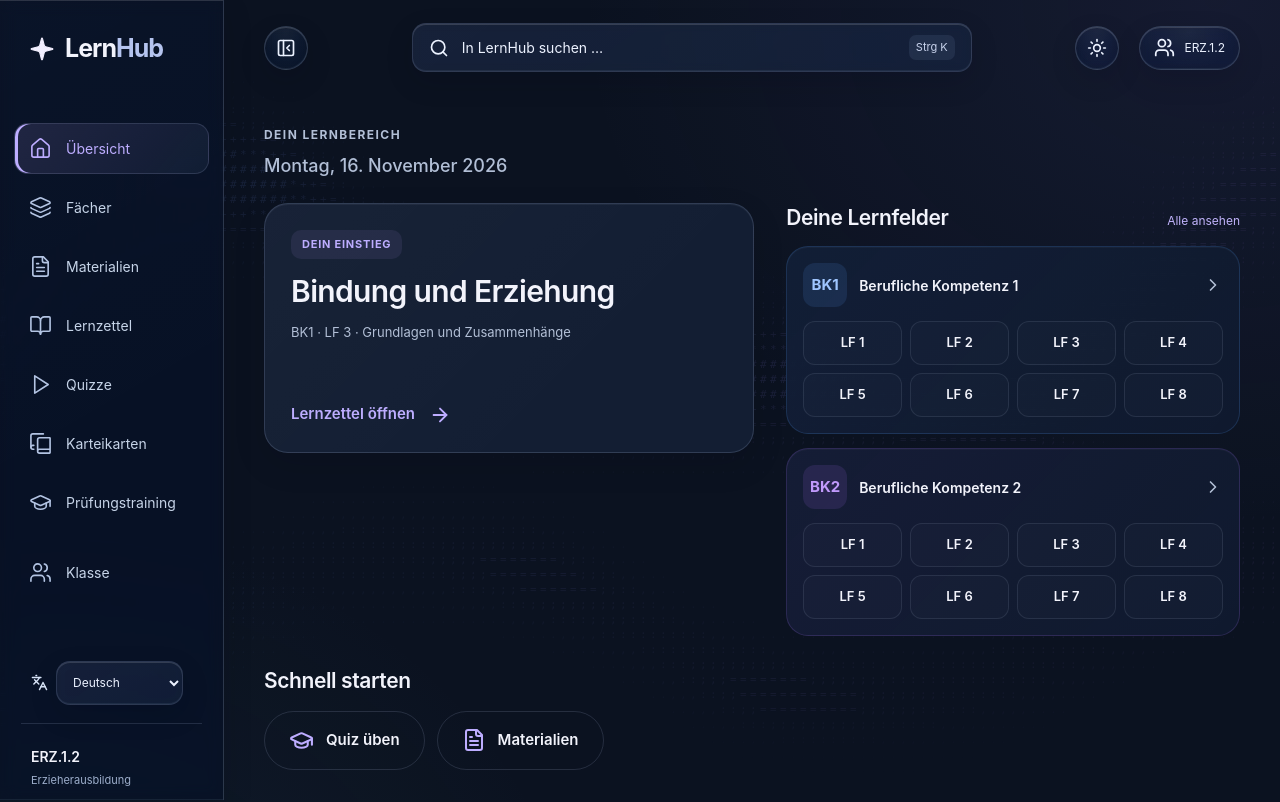
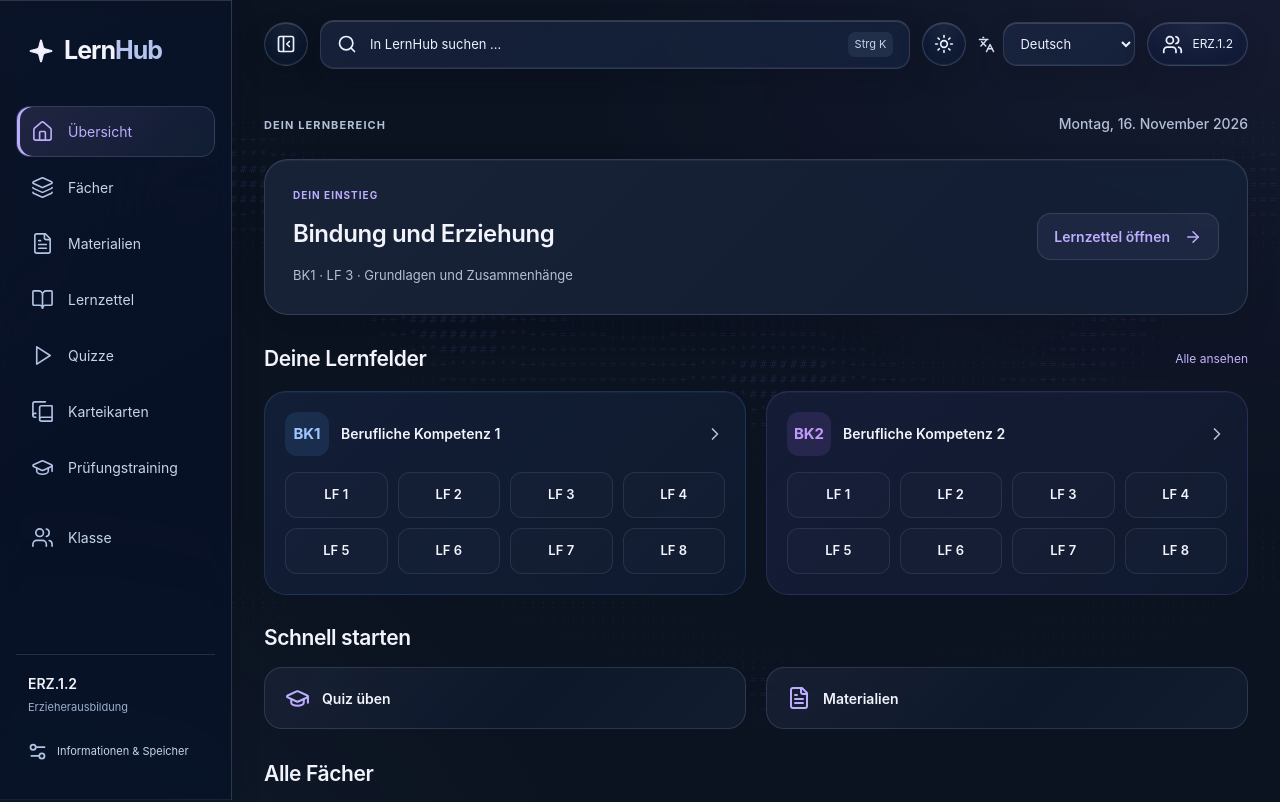
Before and after one commit to jonas101201/-jonas101201.github.io.-, a React (Vite) app: page /#/ in a window 1280 px wide. Shown: the top 802 px of the page. Built offline with nearby package versions, Linux system fonts and the light colour scheme; no server answers.

Commit message:
Align desktop layout and reorganize the home screen

```diff
--- a/src/app/main.tsx
+++ b/src/app/main.tsx
@@ -16,6 +16,7 @@ import '../styles/dock-liquid.css';
 import '../styles/site-design.css';
 import '../styles/mobile-design.css';
 import '../styles/search-dialog.css';
+import '../styles/desktop-design.css';
 applyTheme(currentTheme());
 class ErrorBoundary extends Component<{ children: ReactNode }, { failed: boolean }> {
   state = { failed: false };
--- a/src/layouts/AppLayout.tsx
+++ b/src/layouts/AppLayout.tsx
@@ -122,12 +122,12 @@ export function AppLayout() {
       <Link to="/" className="brand" aria-label="LernHub" onClick={() => setMenu(false)}><Sparkle size={26} fill="currentColor" strokeWidth={1}/>Lern<span>Hub</span></Link>
       <button className="icon-button mobile-close" aria-label={tr("Menü schließen")} onClick={() => { restoreFocus.current = true; setMenu(false); }}><X /></button>
       <nav className="main-nav" aria-label="LernHub">{links.map(({ to, label, icon: Icon }) => <NavLink key={to} to={to} aria-label={tr(label)} title={collapsed ? tr(label) : undefined} end={to === '/'} onClick={() => setMenu(false)} className={({ isActive }) => `nav-link ${isActive ? 'active' : ''} ${to === '/klasse' ? 'class-nav-link' : ''}`}><Icon size={23} strokeWidth={1.7}/><span>{tr(label)}</span></NavLink>)}</nav>
-      <div className="sidebar-bottom">{isHome && <div className="home-language-choice"><LanguageSwitcher/></div>}<div className="sidebar-class"><span>{classroom.name}</span><small>{tr(classroom.program)}</small></div><NavLink to="/ueber" aria-label={tr("Informationen & Speicher")} title={collapsed ? tr("Informationen & Speicher") : undefined} className="nav-link" onClick={() => setMenu(false)}><Settings2 size={21}/><span>{tr("Informationen & Speicher")}</span></NavLink></div>
+      <div className="sidebar-bottom"><div className="sidebar-class"><span>{classroom.name}</span><small>{tr(classroom.program)}</small></div><NavLink to="/ueber" aria-label={tr("Informationen & Speicher")} title={collapsed ? tr("Informationen & Speicher") : undefined} className="nav-link" onClick={() => setMenu(false)}><Settings2 size={21}/><span>{tr("Informationen & Speicher")}</span></NavLink></div>
     </aside>
     <div className="workspace" inert={menu}>
       <header className="topbar">{isHome && <Link className="home-mobile-brand" to="/" aria-label="LernHub"><Sparkle size={25} fill="currentColor" strokeWidth={1}/>Lern<span>Hub</span></Link>}<button className="icon-button desktop-sidebar-toggle" aria-controls="main-sidebar" aria-expanded={!collapsed} aria-label={tr(collapsed ? 'Seitenleiste ausklappen' : 'Seitenleiste einklappen')} onClick={() => changeWithMotion(() => setCollapsed(value => !value))}>{collapsed ? <PanelLeftOpen size={20}/> : <PanelLeftClose size={20}/>}</button>{learning && <button className="button secondary focus-toggle" aria-pressed={focusMode} onClick={() => { setMenu(false); changeWithMotion(() => setFocusOverride({ path: location.pathname, value: !focusMode })); }}>{focusMode ? <Minimize size={18}/> : <Maximize size={18}/>}<span>{tr(focusMode ? 'Fokusmodus verlassen' : 'Fokusmodus aktivieren')}</span></button>}<button ref={trigger} className="icon-button mobile-menu" aria-label={tr("Menü öffnen")} aria-expanded={menu} aria-controls="main-sidebar" onClick={event => { menuTrigger.current = event.currentTarget; setMenu(true); }}><Menu /></button><Link to="/" className="mobile-brand">Lern<span>Hub</span></Link>
         <button className="global-search command-trigger" aria-label={tr('In LernHub suchen …')} aria-haspopup="dialog" onClick={() => setPalette(true)}><Search size={20}/><span>{tr('In LernHub suchen …')}</span><kbd>{typeof navigator !== 'undefined' && /Mac|iPhone|iPad/.test(navigator.platform) ? '⌘ K' : tr('Strg K')}</kbd></button>
-        <button className="icon-button background-motion-toggle" aria-pressed={backgroundPaused} aria-label={tr(backgroundPaused ? 'Hintergrundanimation fortsetzen' : 'Hintergrundanimation pausieren')} title={tr(backgroundPaused ? 'Hintergrundanimation fortsetzen' : 'Hintergrundanimation pausieren')} onClick={() => changeWithMotion(() => setBackgroundPaused(value => !value))}><span className="motion-icon">{backgroundPaused ? <Play size={18}/> : <Pause size={18}/>}</span></button><ThemeToggle/>{!isHome && <LanguageSwitcher/>}<Link to="/klasse" className="class-button" aria-label={tr("Klasse {0} \u00F6ffnen", [classroom.name])}><Users size={21}/><span>{classroom.name}</span></Link>
+        <button className="icon-button background-motion-toggle" aria-pressed={backgroundPaused} aria-label={tr(backgroundPaused ? 'Hintergrundanimation fortsetzen' : 'Hintergrundanimation pausieren')} title={tr(backgroundPaused ? 'Hintergrundanimation fortsetzen' : 'Hintergrundanimation pausieren')} onClick={() => changeWithMotion(() => setBackgroundPaused(value => !value))}><span className="motion-icon">{backgroundPaused ? <Play size={18}/> : <Pause size={18}/>}</span></button><ThemeToggle/><LanguageSwitcher/><Link to="/klasse" className="class-button" aria-label={tr("Klasse {0} \u00F6ffnen", [classroom.name])}><Users size={21}/><span>{classroom.name}</span></Link>
       </header>
       <main id="main-content" tabIndex={-1} ref={main} className="main-content">{(warning || activityWarning) && <div role="status" className="notice warning">{tr(warning || activityWarning || undefined)} <Link to="/ueber">{tr("Speicher verwalten")}</Link></div>}<Breadcrumbs/><div key={location.pathname} className="page-enter"><Outlet /></div></main>
       <footer className="page-footer"><span>{tr("LernHub \u00B7 ")}{classroom.name}</span><div className="footer-links"><Link to="/datenschutz">{tr("Datenschutz")}</Link><Link to="/ueber">{persistenceEnabled ? tr('Speicher verwalten') : tr('Speicherung aktivieren')}</Link><Link to="/ueber">{tr("Informationen & Speicher")}</Link></div></footer>
--- /dev/null
+++ b/src/styles/desktop-design.css
@@ -0,0 +1,91 @@
+/* One desktop frame: the navigation rail, header, content and footer share
+   dimensions. All mobile layouts and the floating dock keep their own rules. */
+@media screen and (min-width:821px) {
+  .app-shell { --desktop-rail: 232px; --desktop-gutter: 32px; --desktop-width: 1240px; }
+  .app-shell.sidebar-collapsed { --desktop-rail: 80px; }
+  .app-shell.focus-mode { --desktop-rail: 0px; }
+  .app-shell .sidebar { width: var(--desktop-rail); height: 100dvh; padding: 24px 16px 20px; }
+  .app-shell .workspace { width: calc(100% - var(--desktop-rail)); margin-left: var(--desktop-rail); min-height: 100dvh; display: flex; flex-direction: column; }
+  .app-shell.focus-mode .workspace { width: 100%; margin-left: 0; }
+  .app-shell .topbar,.app-shell .main-content,.app-shell .page-footer { width: 100%; max-width: var(--desktop-width); margin-inline: auto; padding-left: var(--desktop-gutter); padding-right: var(--desktop-gutter); }
+  .app-shell .topbar { min-height: 88px; padding-block: 20px; gap: 12px; flex-shrink: 0; }
+  .app-shell .main-content { padding-top: 24px; padding-bottom: 32px; min-height: 0; flex: 1; }
+  .app-shell .page-footer { padding-top: 20px; padding-bottom: 24px; margin-top: 0; border-top: 1px solid var(--color-border); flex-wrap: wrap; font-size: 12px; }
+  .app-shell .topbar .command-trigger { flex: 1; min-width: 44px; width: auto; max-width: 600px; margin: 0 auto 0 0; min-height: 46px; }
+  .app-shell .topbar .command-trigger span { text-align: left; font-size: 13px; }
+  .app-shell .topbar .class-button { flex-shrink: 0; min-height: 44px; }
+  .app-shell .topbar .language-switcher { flex-shrink: 0; min-width: 0; gap: 8px; }
+  .app-shell .topbar .language-switcher select { width: 132px; max-width: 132px; font-size: 13px; }
+  .app-shell .sidebar .brand { padding: 8px 12px; }
+  .app-shell .sidebar .main-nav { margin-top: 28px; }
+  .app-shell .sidebar .nav-link { margin-bottom: 5px; }
+  .app-shell .sidebar .sidebar-bottom { padding: 24px 0 0; }
+  .app-shell .sidebar-class { padding: 18px 12px 12px; }
+  .app-shell .sidebar .mobile-close,.app-shell .topbar .mobile-menu { display: none; }
+  .app-shell.sidebar-collapsed .sidebar { padding-inline: 10px; }
+  .app-shell.sidebar-collapsed .sidebar .brand { padding-inline: 0; }
+  .app-shell.sidebar-collapsed .sidebar .nav-link { padding-inline: 8px; }
+  .app-shell .breadcrumbs { margin-bottom: 20px; }
+  .app-shell .page-heading { margin-top: 0; margin-bottom: 28px; align-items: flex-start; }
+  .app-shell .page-heading h1 { font-size: clamp(28px,2.5vw,34px); line-height: 1.3; }
+  .app-shell .material-grid,.app-shell .recent-materials { grid-template-columns: repeat(auto-fit,minmax(min(100%,300px),1fr)); gap: 20px; }
+  .app-shell .learning-grid,.app-shell .featured-subjects { grid-template-columns: repeat(2,minmax(0,1fr)); gap: 20px; }
+  .app-shell .subject-grid { grid-template-columns: repeat(auto-fit,minmax(min(100%,150px),1fr)); gap: 16px; }
+  .app-shell .subject-card.compact { padding: 22px 20px; min-height: 156px; }
+  .app-shell .subject-card.compact h3 { font-size: 15px; overflow-wrap: break-word; }
+  .app-shell .subject-header { gap: 16px; }
+  .app-shell .subject-header > div { min-width: 0; }
+  .app-shell .subject-header p { max-width: none; font-size: 12px; overflow-wrap: break-word; }
+  .app-shell .field-grid { grid-template-columns: repeat(auto-fit,minmax(min(100%,170px),1fr)); gap: 12px; }
+  .app-shell .content-tabs { display: grid; grid-template-columns: repeat(4,minmax(0,1fr)); width: 100%; gap: 4px; }
+  .app-shell .content-tabs button { min-width: 0; justify-content: center; white-space: normal; text-wrap: balance; hyphens: auto; padding: 12px; }
+  .app-shell .home-dashboard { max-width: none; margin: 0; }
+  .app-shell .home-heading { display: flex; align-items: baseline; justify-content: space-between; flex-wrap: wrap; gap: 8px 24px; margin: 0 0 24px; }
+  .app-shell .home-heading .home-eyebrow { margin: 0; font-size: 11px; letter-spacing: .1em; }
+  .app-shell .home-heading h1 { font-size: 14px; line-height: 1.6; }
+  .app-shell .home-main-grid { grid-template-columns: minmax(0,1fr); gap: 28px; }
+  .app-shell .home-resume-card { display: grid; grid-template-columns: minmax(0,1fr) auto; align-items: center; gap: 0 28px; min-height: 156px; padding: 24px 28px; }
+  .app-shell .home-resume-card h2.home-card-label { grid-column: 1; justify-self: start; padding: 0; margin-bottom: 8px; background: transparent; font-size: 10px; letter-spacing: .1em; }
+  .app-shell .home-resume-card h3 { grid-column: 1; font-size: 24px; line-height: 1.4; letter-spacing: -.4px; margin-bottom: 6px; }
+  .app-shell .home-resume-card p { grid-column: 1; margin: 0; font-size: 13px; }
+  .app-shell .home-resume-action { grid-column: 2; grid-row: 1 / 4; margin: 0; padding: 12px 16px; min-height: 46px; border: 1px solid var(--color-border); border-radius: 14px; background: #a594d514; font-size: 14px; }
+  .app-shell .home-resume-action svg { width: 18px; height: 18px; }
+  .app-shell .home-bk-groups { grid-template-columns: repeat(2,minmax(0,1fr)); gap: 20px; }
+  .app-shell .home-bk-group { padding: 20px; }
+  .app-shell .home-bk-heading { margin-bottom: 16px; }
+  .app-shell .home-bk-heading h3 { font-size: 14px; overflow-wrap: break-word; }
+  .app-shell .home-bk-fields { gap: 10px; }
+  .app-shell .home-bk-fields a { min-height: 46px; font-size: 13px; }
+  .app-shell .home-section-heading { align-items: center; margin-bottom: 16px; min-height: 32px; }
+  .app-shell .home-quick { margin-top: 28px; }
+  .app-shell .home-quick > div { display: grid; grid-template-columns: repeat(2,minmax(0,1fr)); gap: 20px; }
+  .app-shell .home-quick a { justify-content: flex-start; min-height: 62px; padding: 16px 20px; border-radius: 18px; background: var(--reference-surface); font-size: 14px; }
+  .app-shell .home-subjects { margin-top: 28px; }
+  .app-shell .home-extras { border-top: 0; margin-top: 24px; }
+  .app-shell .home-extras > summary { min-height: 58px; padding: 16px 20px; border: 1px solid var(--color-border); border-radius: 18px; }
+  .app-shell .home-extras[open] > summary { margin-bottom: 24px; }
+  .app-shell .home-subject-chip { background: #a594d508; }
+  .app-shell .home-extras { margin-top: 24px; }
+  @media(max-width:1100px) {
+    .app-shell { --desktop-rail: 208px; --desktop-gutter: 24px; }
+    .app-shell.sidebar-collapsed { --desktop-rail: 80px; }
+    .app-shell.focus-mode { --desktop-rail: 0px; }
+    .app-shell .topbar .class-button { display: none; }
+    .app-shell .topbar .command-trigger { justify-content: flex-start; }
+    .app-shell .topbar .command-trigger span { display: block; }
+    .app-shell .topbar .command-trigger kbd { display: none; }
+    .app-shell .topbar .language-switcher > svg { display: none; }
+    .app-shell .topbar .language-switcher select { width: 124px; max-width: 124px; }
+    .app-shell .content-tabs { grid-template-columns: repeat(2,minmax(0,1fr)); }
+    .app-shell .home-bk-group { padding: 16px; }
+    .app-shell .home-bk-fields { gap: 8px; }
+    .app-shell .home-resume-card { padding: 22px; column-gap: 20px; }
+    .app-shell .material-list .material-card { grid-template-columns: minmax(0,1fr) auto; grid-template-areas: "head footer" "title title" "description description" "tags tags" "details details"; gap: 12px 16px; }
+  }
+  @media(max-width:960px) {
+    .app-shell .learning-grid { grid-template-columns: minmax(0,1fr); }
+    .app-shell .topbar .command-trigger { justify-content: center; }
+    .app-shell .topbar .command-trigger span { display: none; }
+    .app-shell .home-resume-action { padding-inline: 12px; font-size: 13px; }
+  }
+}
```
